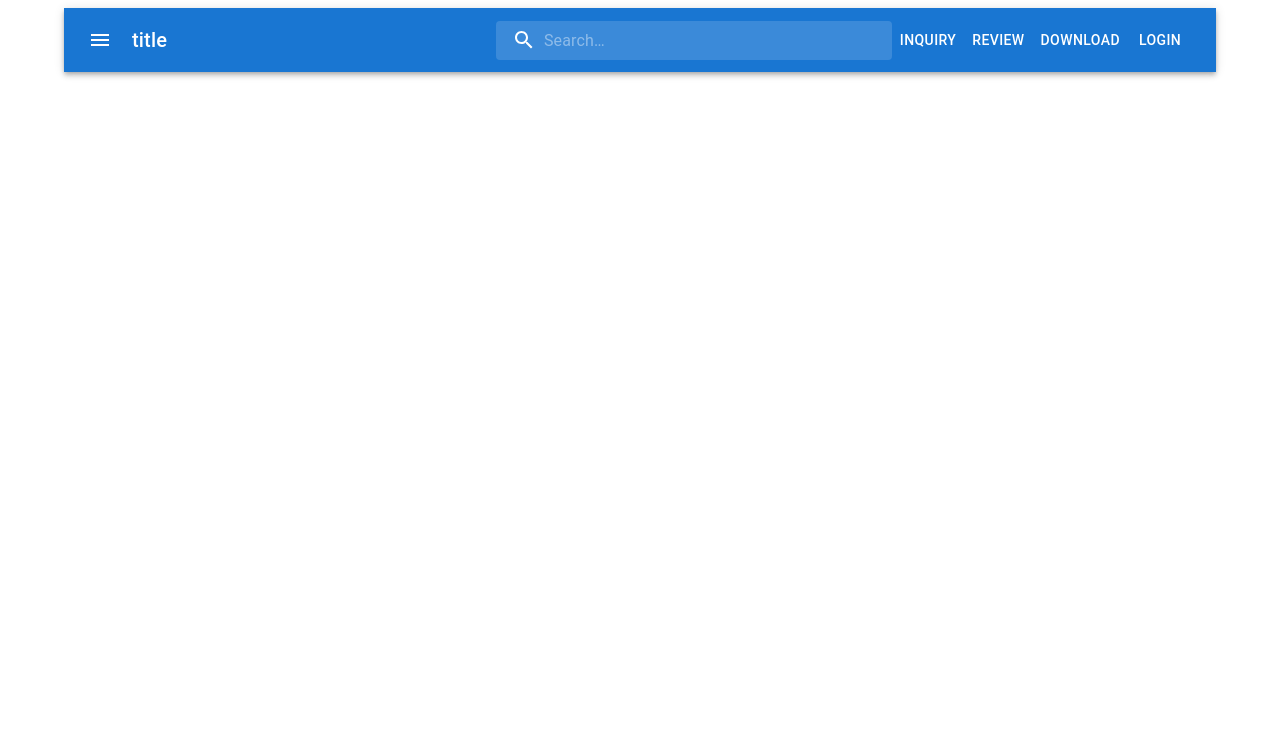
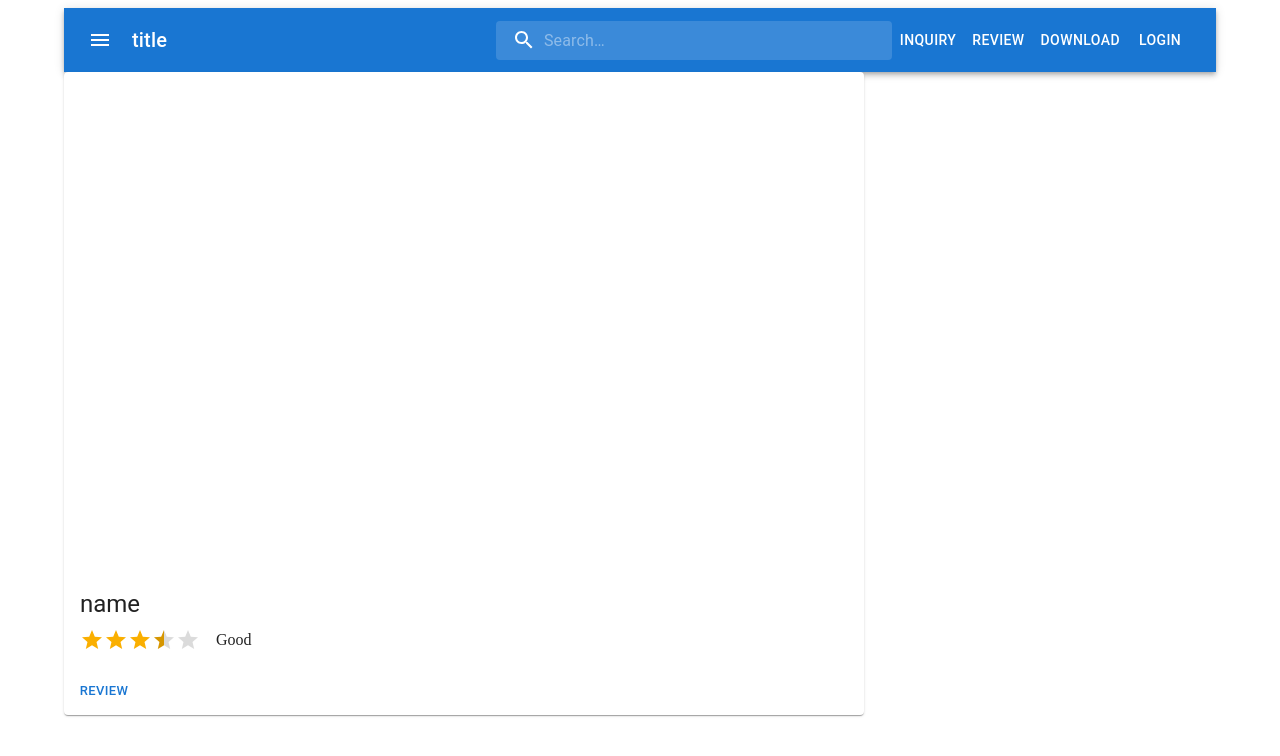
Before and after one commit to 77max77/react-i3jxe2, a React (Create React App) app: page / in a window 1280 px wide. Shown: the top 756 px of the page. Built offline with nearby package versions, Linux system fonts and the light colour scheme.

Commit message:
1 file modified

```diff
--- a/src/App.js
+++ b/src/App.js
@@ -11,7 +11,19 @@ import MenuIcon from '@mui/icons-material/Menu';
 import SearchIcon from '@mui/icons-material/Search';
 import InputBase from '@mui/material/InputBase';
 import Container from '@mui/material/Container';
+
 import Grid from '@mui/material/Grid';
+//상품정보
+import Card from '@mui/material/Card';
+import CardActions from '@mui/material/CardActions';
+import CardContent from '@mui/material/CardContent';
+import CardMedia from '@mui/material/CardMedia';
+//별점
+import Rating from '@mui/material/Rating';
+import StarIcon from '@mui/icons-material/Star';
+//드롭박스
+import Autocomplete from '@mui/material/Autocomplete';
+import Stack from '@mui/material/Stack';
 
 const Search = styled('div')(({ theme }) => ({
   position: 'relative',
@@ -54,7 +66,22 @@ const StyledInputBase = styled(InputBase)(({ theme }) => ({
     },
   },
 }));
+
+const labels = {
+  0.5: 'Useless',
+  1: 'Useless+',
+  1.5: 'Poor',
+  2: 'Poor+',
+  2.5: 'Ok',
+  3: 'Ok+',
+  3.5: 'Good',
+  4: 'Good+',
+  4.5: 'Excellent',
+  5: 'Excellent+',
+};
+
 export default function ButtonAppBar() {
+  const value = 3.5;
   return (
   <Container fixed>
     <Box sx={{ flexGrow: 1 }}>
@@ -88,6 +115,41 @@ export default function ButtonAppBar() {
         </Toolbar>
       </AppBar>
     </Box>
+
+    <Card sx={{ maxWidth: 800 }}>
+      <CardMedia
+        sx={{ height: 500 }}
+        //image=
+        //title=
+      />
+
+      <CardContent>
+        <Typography gutterBottom variant="h5" component="div">
+          name
+        </Typography>
+        <Typography variant="body2" color="text.secondary">
+        </Typography>
+        <Box
+      sx={{
+        width: 200,
+        display: 'flex',
+        alignItems: 'center',
+      }}
+    >
+      <Rating
+        name="text-feedback"
+        value={value}
+        readOnly
+        precision={0.5}
+        emptyIcon={<StarIcon style={{ opacity: 0.55 }} fontSize="inherit" />}
+      />
+      <Box sx={{ ml: 2 }}>{labels[value]}</Box>
+    </Box>
+      </CardContent>
+      <CardActions>
+        <Button size="small">review</Button>
+      </CardActions>
+    </Card>
   </Container>
 
   );
```
